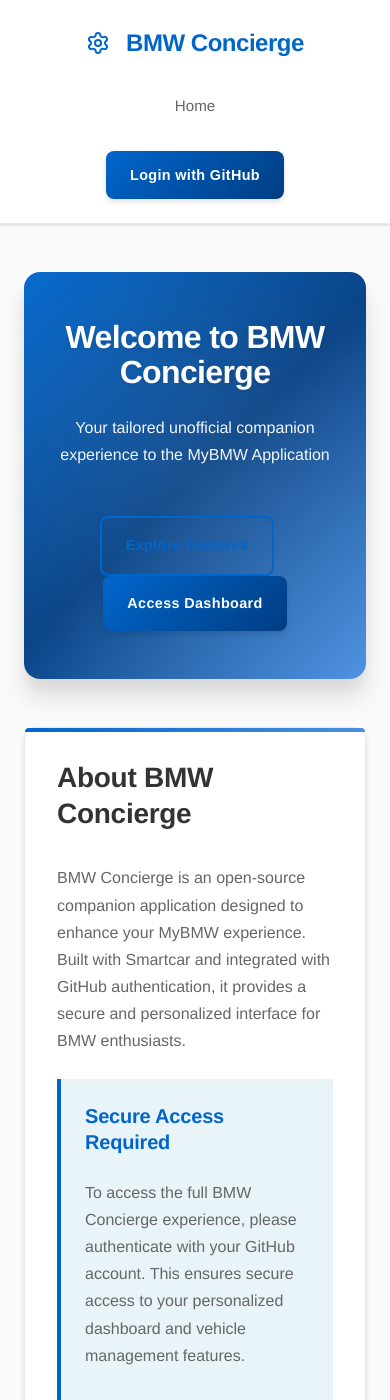
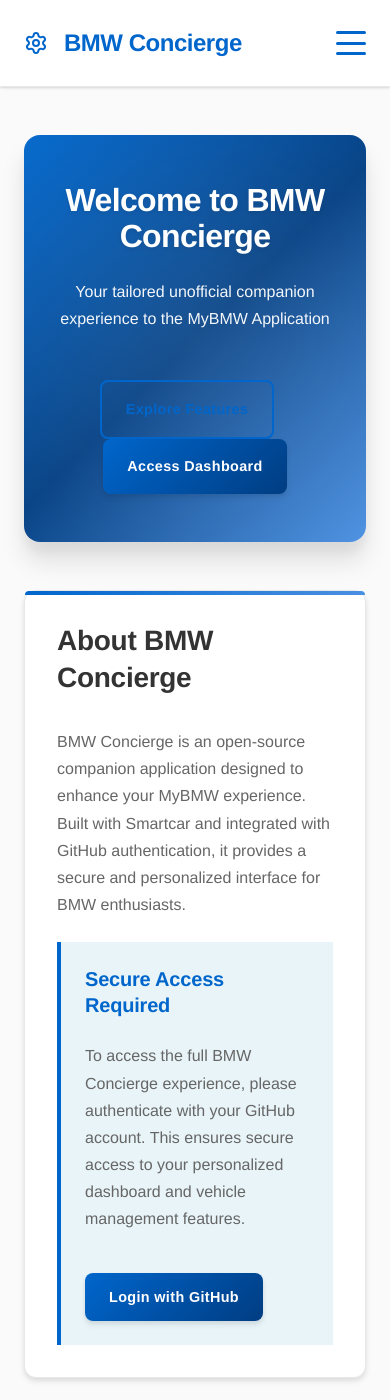
Before and after one commit to chatala1/BMW-Concierge, a Jekyll site: the page built from index.html, in a window 390 px wide and 1400 px high. Built offline with Jekyll 4.4.1, drawn with Linux system fonts in a browser that asks for light colours.

Commit message:
Implement mobile hamburger navigation with full accessibility support
Co-authored-by: chatala1 <16328550+chatala1@users.noreply.github.com>

```diff
--- a/_layouts/default.html
+++ b/_layouts/default.html
@@ -23,8 +23,17 @@
                     <i data-lucide="settings" class="icon-small"></i>
                     BMW Concierge
                 </a>
-                <div class="nav-menu">
+
+                <!-- Mobile Hamburger Button -->
+                <button class="nav-toggle" id="nav-toggle" aria-label="Toggle navigation menu" aria-expanded="false">
+                    <span class="hamburger-line"></span>
+                    <span class="hamburger-line"></span>
+                    <span class="hamburger-line"></span>
+                </button>
+
+                <div class="nav-menu" id="nav-menu">
                     <a href="{{ '/' | relative_url }}" class="nav-link">Home</a>
+                    <a href="{{ '/protected.html' | relative_url }}" class="nav-link">Dashboard</a>
                     <div class="auth-section">
                         <span id="user-info" class="user-info" style="display: none;"></span>
                         <button id="login-btn" class="btn btn-primary">Login with GitHub</button>
@@ -59,6 +68,65 @@
     <script src="{{ '/assets/js/auth.js' | relative_url }}"></script>
     <script src="{{ '/assets/js/vehicle-api.js' | relative_url }}"></script>
 
+    <!-- Mobile Navigation Toggle Script -->
+    <script>
+        document.addEventListener('DOMContentLoaded', function() {
+            const navToggle = document.getElementById('nav-toggle');
+            const navMenu = document.getElementById('nav-menu');
+
+            if (navToggle && navMenu) {
+                navToggle.addEventListener('click', function() {
+                    const isExpanded = navToggle.getAttribute('aria-expanded') === 'true';
+
+                    // Toggle the menu
+                    navMenu.classList.toggle('nav-menu-open');
+                    navToggle.classList.toggle('nav-toggle-open');
+                    document.body.classList.toggle('nav-open');
+
+                    // Update ARIA state
+                    navToggle.setAttribute('aria-expanded', !isExpanded);
+                });
+
+                // Close menu function
+                function closeMenu() {
+                    navMenu.classList.remove('nav-menu-open');
+                    navToggle.classList.remove('nav-toggle-open');
+                    document.body.classList.remove('nav-open');
+                    navToggle.setAttribute('aria-expanded', 'false');
+                }
+
+                // Close menu when clicking outside
+                document.addEventListener('click', function(event) {
+                    if (!navToggle.contains(event.target) && !navMenu.contains(event.target)) {
+                        closeMenu();
+                    }
+                });
+
+                // Close menu when pressing Escape
+                document.addEventListener('keydown', function(event) {
+                    if (event.key === 'Escape') {
+                        closeMenu();
+                    }
+                });
+
+                // Close menu when navigation link is clicked (mobile)
+                const navLinks = navMenu.querySelectorAll('.nav-link');
+                navLinks.forEach(link => {
+                    link.addEventListener('click', function() {
+                        closeMenu();
+                    });
+                });
+
+                // Close menu on window resize to desktop size
+                window.addEventListener('resize', function() {
+                    if (window.innerWidth > 768) {
+                        closeMenu();
+                    }
+                });
+            }
+        });
+    </script>
+
     <!-- Initialize Lucide icons -->
     <script>
         document.addEventListener('DOMContentLoaded', function() {
--- a/assets/css/style.css
+++ b/assets/css/style.css
@@ -93,6 +93,7 @@ body {
     display: flex;
     align-items: center;
     justify-content: space-between;
+    position: relative;
 }
 
 .nav-brand {
@@ -110,6 +111,52 @@ body {
 .nav-brand:hover {
     color: var(--bmw-dark-blue);
     transform: translateY(-1px);
+}
+
+/* Mobile Hamburger Button */
+.nav-toggle {
+    display: none;
+    flex-direction: column;
+    justify-content: space-between;
+    width: 30px;
+    height: 24px;
+    background: transparent;
+    border: none;
+    cursor: pointer;
+    padding: 0;
+    z-index: 101;
+    transition: all var(--transition-base);
+}
+
+.hamburger-line {
+    width: 100%;
+    height: 3px;
+    background: var(--bmw-blue);
+    border-radius: 2px;
+    transition: all var(--transition-base);
+    transform-origin: center;
+}
+
+.nav-toggle:hover .hamburger-line {
+    background: var(--bmw-dark-blue);
+}
+
+.nav-toggle:focus {
+    outline: 2px solid var(--bmw-blue);
+    outline-offset: 2px;
+}
+
+/* Hamburger Animation */
+.nav-toggle-open .hamburger-line:nth-child(1) {
+    transform: rotate(45deg) translate(6px, 6px);
+}
+
+.nav-toggle-open .hamburger-line:nth-child(2) {
+    opacity: 0;
+}
+
+.nav-toggle-open .hamburger-line:nth-child(3) {
+    transform: rotate(-45deg) translate(6px, -6px);
 }
 
 .nav-menu {
@@ -821,16 +868,88 @@ a:hover {
 /* Responsive Design */
 @media (max-width: 768px) {
     .nav-container {
-        flex-direction: column;
-        gap: var(--spacing-md);
         padding: 0 var(--spacing-md);
     }
 
+    /* Show hamburger button on mobile */
+    .nav-toggle {
+        display: flex;
+    }
+
+    /* Hide nav menu by default on mobile */
     .nav-menu {
+        position: fixed;
+        top: 100%;
+        left: 0;
+        right: 0;
+        background: var(--bmw-white);
+        flex-direction: column;
+        gap: 0;
+        padding: var(--spacing-lg) var(--spacing-md);
+        box-shadow: var(--shadow-lg);
+        border-top: 1px solid var(--bmw-light-gray);
+        transform: translateY(-100%);
+        opacity: 0;
+        visibility: hidden;
+        transition: all var(--transition-base);
+        z-index: 99;
+        max-height: calc(100vh - 80px);
+        overflow-y: auto;
+    }
+
+    /* Show nav menu when open */
+    .nav-menu-open {
+        transform: translateY(0);
+        opacity: 1;
+        visibility: visible;
+    }
+
+    /* Mobile nav links styling */
+    .nav-menu .nav-link {
+        width: 100%;
+        padding: var(--spacing-md) var(--spacing-sm);
+        border-bottom: 1px solid var(--bmw-light-gray);
+        text-align: left;
+        font-size: 1rem;
+    }
+
+    .nav-menu .nav-link:last-of-type {
+        border-bottom: none;
+    }
+
+    .nav-menu .nav-link::after {
+        display: none; /* Hide underline animation on mobile */
+    }
+
+    /* Auth section in mobile menu */
+    .nav-menu .auth-section {
         flex-direction: column;
         gap: var(--spacing-md);
+        width: 100%;
+        padding-top: var(--spacing-md);
+        border-top: 1px solid var(--bmw-light-gray);
+        margin-top: var(--spacing-sm);
     }
 
+    .nav-menu .auth-section .btn {
+        width: 100%;
+        justify-content: center;
+    }
+
+    .nav-menu .user-info {
+        text-align: center;
+        padding: var(--spacing-sm);
+        background: var(--bmw-off-white);
+        border-radius: var(--border-radius);
+        width: 100%;
+    }
+
+    /* Prevent body scroll when menu is open */
+    body.nav-open {
+        overflow: hidden;
+    }
+
+    /* Rest of existing mobile styles */
     .hero {
         padding: var(--spacing-xl) var(--spacing-md);
         margin-bottom: var(--spacing-xl);
```
